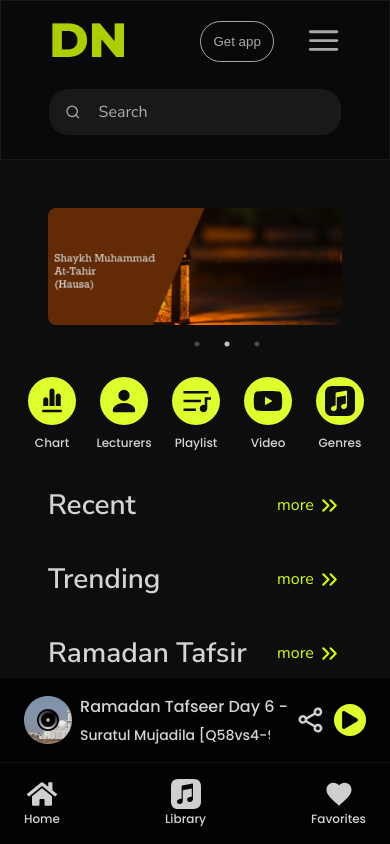
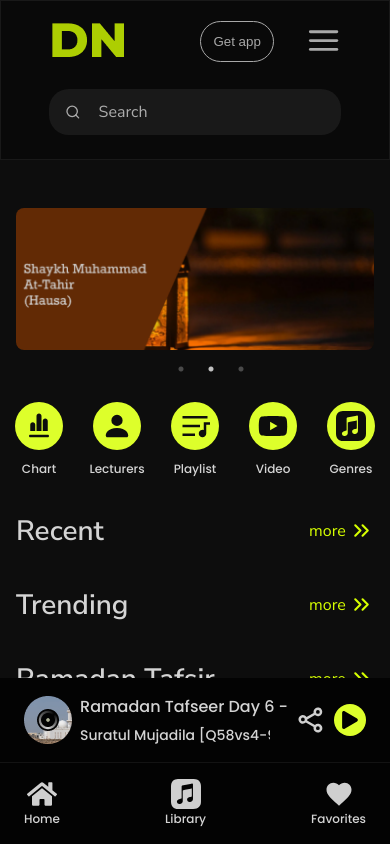
Before and after one commit to tech-911/DN_Demo, a React (Create React App) app: page / in a window 390 px wide. Built offline with nearby package versions, Linux system fonts and the light colour scheme; no server answers.

Commit message:
...updating

```diff
--- a/src/components/groupWidget/groupWidget.scss
+++ b/src/components/groupWidget/groupWidget.scss
@@ -11,6 +11,9 @@
     justify-content: space-between;
     width: 100%;
     margin-bottom: 1rem;
+    @media screen and (max-width: 500px) {
+      padding: 0rem 1rem;
+    }
     .groupWidget_top_heading {
       font-family: "Nunito Sans";
       font-style: normal;
@@ -50,6 +53,9 @@
     @media screen and (max-width: 513px) {
       padding-right: 2rem;
     }
+    @media screen and (max-width: 500px) {
+      padding-left: 1rem;
+    }
     .groupWidget_lecturer_item,
     .groupWidget_album_item {
       cursor: pointer;
--- a/src/pages/audioDetail/AudioDetail.jsx
+++ b/src/pages/audioDetail/AudioDetail.jsx
@@ -218,7 +218,10 @@ const AudioDetail = () => {
                   </marquee>
                 </div>
                 <div className="audiodetail_play_control">
-                  <TbPlayerSkipBackFilled className="audiodetail_play_back" />
+                  <TbPlayerSkipBackFilled
+                    onClick={handleNextAudio}
+                    className="audiodetail_play_back"
+                  />
                   <div onClick={handlePlay} className="audiodetail_play_start">
                     {!playicon ? (
                       <FaPlay className="audiodetail_play_start_icon" />
@@ -226,7 +229,10 @@ const AudioDetail = () => {
                       <GiPauseButton className="audiodetail_play_start_icon" />
                     )}
                   </div>
-                  <TbPlayerSkipForwardFilled className="audiodetail_play_forward" />
+                  <TbPlayerSkipForwardFilled
+                    onClick={handleNextAudio}
+                    className="audiodetail_play_forward"
+                  />
                 </div>
 
                 <div className="audiodetail_play_action">
--- a/src/pages/landing/landing.scss
+++ b/src/pages/landing/landing.scss
@@ -5,7 +5,7 @@
   height: 100%;
   padding: 3rem 0rem 3rem;
   @media screen and (max-width: 500px) {
-    padding: 3rem 1rem;
+    padding: 3rem 0rem;
   }
   .landing_space {
     margin-bottom: 1rem;
@@ -17,6 +17,9 @@
   }
   .landing_carousel {
     padding: 0rem 2rem;
+    @media screen and (max-width: 500px) {
+      padding: 0rem 1rem;
+    }
     .slick-prev:before,
     .slick-next:before {
       display: none;
```
